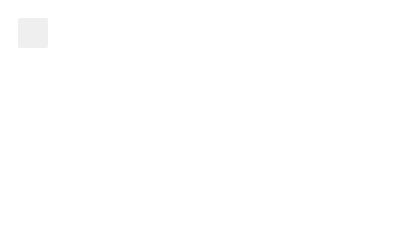
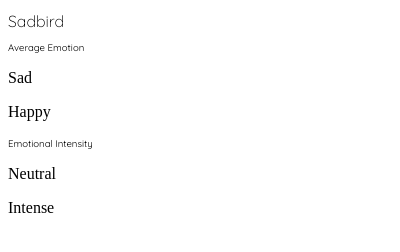
Before and after one commit to eric-lu-VT/hackdartmouth-chrome, a browser extension: page popup.html in a window 400 px wide. Drawn offline with Linux system fonts and the light colour scheme.

Commit message:
Initial HTML and CSS

```diff
--- /dev/null
+++ b/popup.css
@@ -0,0 +1,29 @@
+@import url('https://fonts.googleapis.com/css2?family=Quicksand:wght@300;400;500;600;700&display=swap');
+
+h1, h2, h3 {
+    font-family: "Quicksand";
+}
+
+h1 {
+    font-weight: 300;
+    font-size: 1rem;
+}
+
+h2 {
+    font-weight: 400;
+    font-size: 0.6rem;
+}
+
+h3 {
+    font-weight: 400;
+    font-size: 0.6rem;
+}
+
+#title-box {
+    width: 100%;
+    height: fit-content;
+}
+
+#sentiment-average {
+
+}
--- a/popup.html
+++ b/popup.html
@@ -1,10 +1,35 @@
 <!DOCTYPE html>
 <html>
   <head>
-    <link rel="stylesheet" href="button.css">
+    <link rel="stylesheet" href="popup.css">
   </head>
   <body>
-    <button id="changeColor"></button>
+    <div id="title-box">
+        <h1>Sadbird</h1>
+    </div>
+
+    <div id="sentiment-analysis">
+        <h2 id="sentiment-analysis-text"></h2>
+    </div>
+
+    <div id="sentiment-suggestion">
+        <h2 id="sentiment-suggestion-text"></h2>
+    </div>
+
+    <div id="sentiment-data">
+        <h3>Average Emotion</h3>
+        <div id="sentiment-average">
+            <p>Sad</p>
+            <p>Happy</p>
+        </div>
+
+        <h3>Emotional Intensity</h3>
+        <div id="sentiment-intensity">
+            <p>Neutral</p>
+            <p>Intense</p>
+        </div>
+    </div>
+
     <script src="popup.js"></script>
   </body>
 </html>
```
